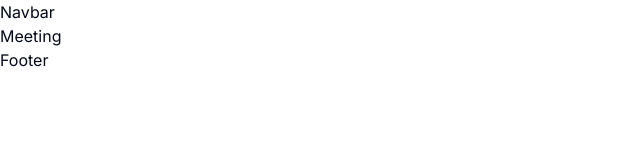
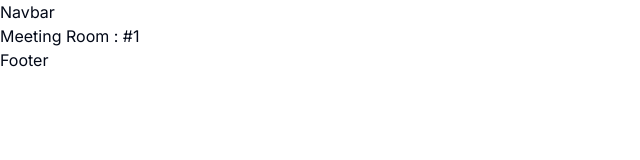
Before and after one commit to ebaadazam/facetime_application, a Next.js app: page /meeting/1 in a window 1280 px wide. Shown: the top 160 px of the page, without its empty margins (0-640 px from the left). Built offline with nearby package versions, Linux system fonts and the light colour scheme.

Commit message:
Creating Trees

```diff
--- a/app/(root)/meeting/[id]/page.tsx
+++ b/app/(root)/meeting/[id]/page.tsx
@@ -1,8 +1,8 @@
 import React from 'react'
 
-const Meeting = () => {
+const Meeting = ({params}:{params : { id : string }}) => {
   return (
-    <div>Meeting</div>
+    <div>Meeting Room : #{params.id}</div>
   )
 }
 
```
